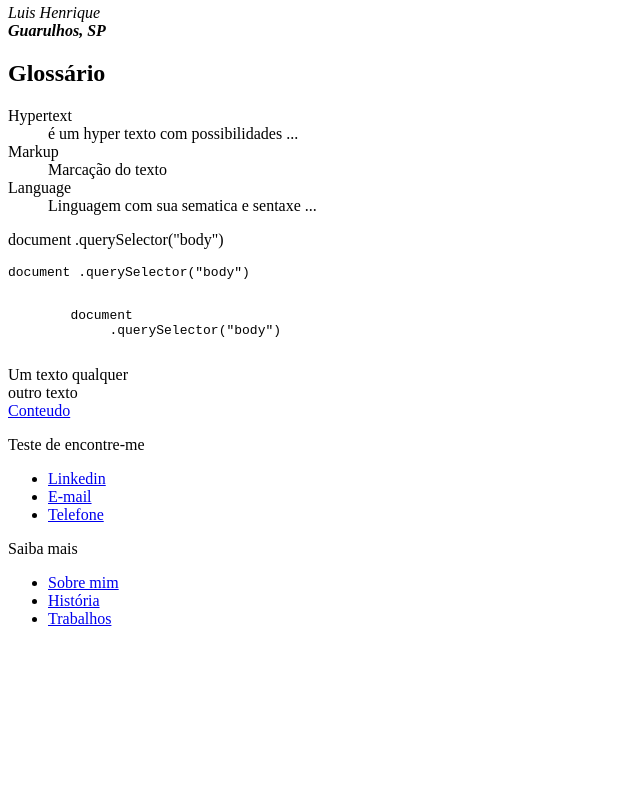
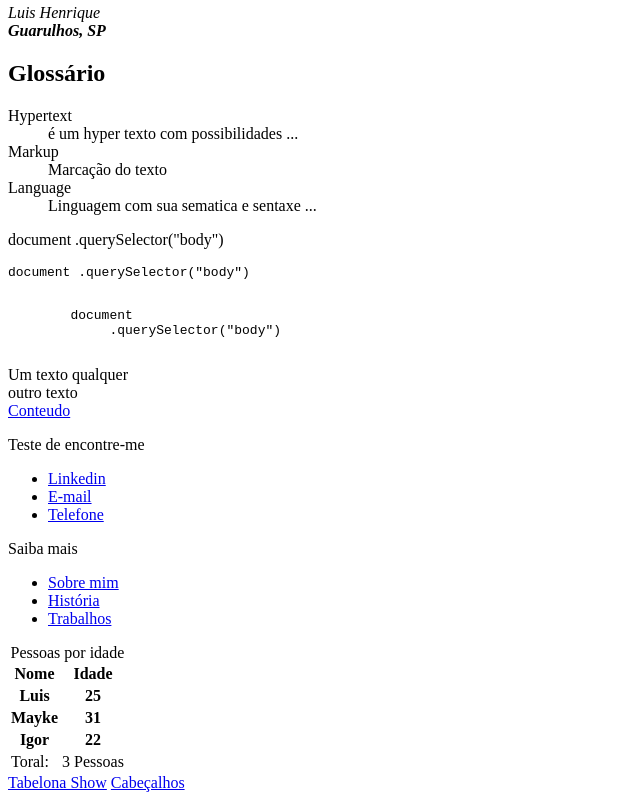
Before and after one commit to LuisHRV/Basico-HTML, a plain HTML site: page informações-de-estudos/index.html in a window 1280 px wide. Shown: the part 1617-2417 px from the top of the page, without its empty margins (0-640 px from the left). Before the commit the page ends 2275 px from the top, so only its background shows below. Drawn offline with Linux system fonts and the light colour scheme.

Commit message:
Atualização-html

```diff
--- a/informações-de-estudos/index.html
+++ b/informações-de-estudos/index.html
@@ -227,10 +227,94 @@ ignorados
     table = tabela
     tr = table row = primeira linha
     th = cabeçalho
+    caption = descrição da tabela
 -->
 
 <table>
-    <tr>
-        <th></th>
-    </tr>
+
+    <caption>Pessoas por idade</caption>
+
+    <thead>
+        <tr>
+            <th>Nome</th>
+            <th>Idade</th>
+        </tr>
+    </thead>
+    <tbody>
+        <tr>
+            <th>Luis</th>
+            <th>25</th>
+        </tr>
+        <tr>
+            <th>Mayke</th>
+            <th>31</th>
+        </tr>
+        <tr>
+            <th>Igor</th>
+            <th>22</th>
+        </tr>
+    </tbody>
+    <tfoot>
+        <tr>
+            <td>Toral: </td>
+            <td>3 Pessoas</td>
+        </tr>
+    </tfoot>
 </table>
+<!--
+    Tabelas complexas
+-->
+<a href="../exercicios3/tabela.html">Tabelona Show</a>
+<!--
+    <head>
+-->
+<a href="cabeçalhos.html">Cabeçalhos </a>
+
+<!--
+    tipos de metas
+-->
+
+<!-- Codificação para caracteres especias -->
+<meta charset="utf-8">
+
+<!-- portabilidade para dispisitivos mobiles -->
+<meta name="viewport" content="width=device-width, initial-scale=1.0">
+
+<!-- Favicon básico -->
+<link rel="icon" href="/icons/icon-48x48.png?v=cfca599cb367ccaf7377d56ddc7542f5">
+
+<!-- ophone não-retina, ipod touch e dispositivos andoid 2.1+: -->
+
+<link rel="apple-touch-icon-precomposed" href="https://developer.cdn.mozilla.net/static/img/favicon57.a2490b9a2d76.png">
+
+<!--
+
+    meta
+
+    charset
+    viewport
+    author
+    description
+    robots
+-->
+<head>
+    <!-- SEO: SEARCH ENGINE OPTIMIZATION (motores de busca = google) -->
+<meta charset="UTF-8" />
+<meta name="viewport" content="width=device-width, initial-scale=1.0">
+
+<meta name="author" content="Luis Henrique">
+<meta name="description" content="Um website para iniciantes em programação">
+<meta name="robots" content="noindex,nofollow">
+
+</head>
+
+<!-- meta dados para redes sociais -->
+
+<head>
+<!-- open graph: facebook -->
+<meta property="og:image" content="imagem indexada" >
+<meta property="og:description" content="Aqui vem um texto para ser mostrado ao compartilhar no facebook">
+
+<!--Twitter-->
+<meta name="twitter:title" content="Roketseat">
+</head>
```
Also changed, not shown: exercicios3/tabela.html (added, +38 -0 lines), informações-de-estudos/cabeçalhos.html (added, +8 -0 lines), exercicios2/exercicio-1.html (renamed from Exercicios-2/exercicio-1.html).
